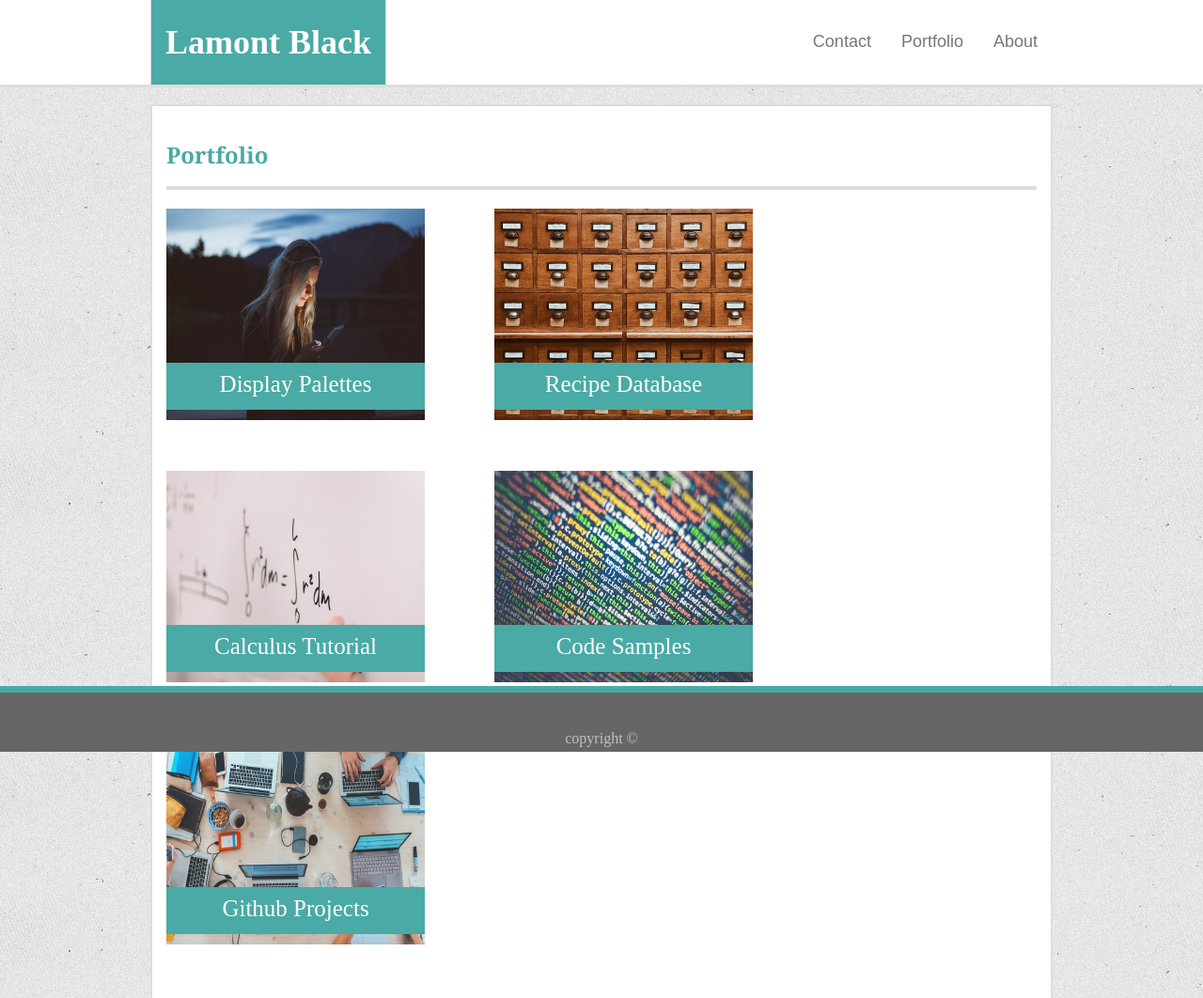
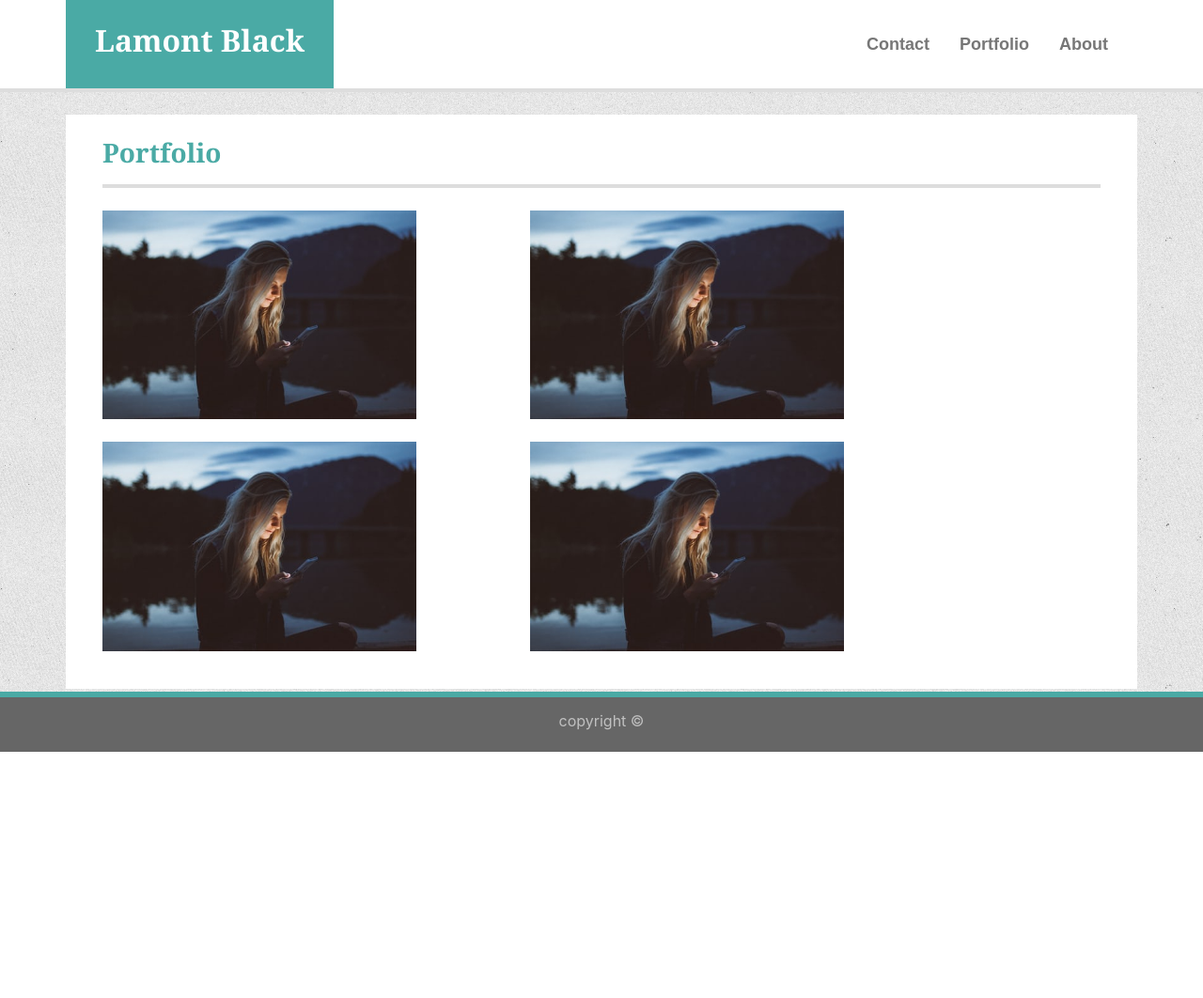
Before and after one commit to lamontblack1/Basic-Portfolio, a plain HTML site: page portfolio.html in a window 1280 px wide. Shown: the top 1062 px of the page at 94% size. After the commit the page ends 800 px from the top, so only its background shows below. Drawn offline with nearby package versions, Linux system fonts and the light colour scheme.

Commit message:
getting closer with portfolio

```diff
--- a/portfolio.html
+++ b/portfolio.html
@@ -1,68 +1,143 @@
-<!DOCTYPE html>
+<!doctype html>
 <html lang="en">
   <head>
-    <meta charset="UTF-8">
-    <meta name="viewport" content="width=device-width, initial-scale=1.0">
-    <title>| Lamont Black |</title>
-    <link rel="stylesheet" href="assets/css/style.css">
+    <!-- Required meta tags -->
+    <meta charset="utf-8">
+    <meta name="viewport" content="width=device-width, initial-scale=1, shrink-to-fit=no">
+
+    <!-- Bootstrap CSS -->
+    <link rel="stylesheet" href="https://cdn.jsdelivr.net/npm/bootstrap@4.6.0/dist/css/bootstrap.min.css" integrity="sha384-B0vP5xmATw1+K9KRQjQERJvTumQW0nPEzvF6L/Z6nronJ3oUOFUFpCjEUQouq2+l" crossorigin="anonymous">
+
+    <style>
+       ul, p, label, input {
+        font-family: Arial, Helvetica, sans-serif;
+        color: #777777;
+        font-size: large;
+      }
+
+
+       #MyName {
+            background-color: #4aaaa5;
+        }
+        h2, h3 {
+          font-family: Georgia, 'Times New Roman', Times, serif;
+        }
+        h3 {
+          color: #4aaaa5;
+        }
+        li a {
+          color:#777777;
+        }
+        ul {
+          font-size: large;
+          font-weight: 600;
+        }
+        #line {
+          background-color: #dddddd;
+        }
+        #profile-pic {
+          width: 17%;
+          /* margin-right: 10px;
+          margin-top: 6px; */
+          float: left;
+          /* display: inline-block; */ */
+        }
+
+        footer {
+          box-sizing: border-box;
+          background-color: #666666;
+          padding: 1%;
+          width: 100%;
+          height: 8%;
+          text-align: center;
+          position: fixed;
+          bottom: 0;
+          border-top: 6px solid  #4aaaa5;
+          color: silver;
+          z-index: 10;
+        }
+
+                /* #Main-Content {
+          background-color: white;
+          border-style: solid;
+          border-color:  #dddddd;
+          border-width: 4px;
+        } */
+
+    </style>
+    <title>Portfolio</title>
   </head>
-<body>
-    <!-- Header with type of nav bar -->
 
-    <!-- My name with green background -->
-    <header>
-        <div id="header-wrapper">
-            <div  id="your-name">
-                <h1>Lamont Black</h1>
+  <body background="./assets/images/background.png">
+    <!-- this is to stretch top all the way across with white background  -->
+    <div class="container-fluid bg-white">
+      <div class="container">
+          <!-- Title and Nav bar Row -->
+          <div class="row align-items-center">
+            <div id="MyName" class="col-3 pt-4 pb-4 text-white text-center">
+                <h2><b>Lamont Black</b></h2>
             </div>
-            <!-- Menu items -->
-            <ul id="menu-list">
-                <li class="nav-item"><a href="index.html">About</a></li>
-                <li class="nav-item"><a href="portfolio.html">Portfolio</a></li>
-                <li class="nav-item"><a href="contact.html">Contact</a></li>
+            <div class="col-5">
+
+            </div>
+            <!-- This column is Navbar column, right justified -->
+            <div class="col-4">
+              <ul class="nav justify-content-end">
+                <li class="nav-item">
+                  <a class="nav-link active" aria-current="page" href="contact.html">Contact</a>
+                </li>
+                <li class="nav-item">
+                  <a class="nav-link" href="portfolio.html">Portfolio</a>
+                </li>
+                <li class="nav-item">
+                  <a class="nav-link" href="index.html">About</a>
+                </li>
               </ul>
             </div>
-    </header>
-
-    <br>
-    <div id="main-content">
-        <h2 id="div-title">Portfolio</h2>
-        <!-- Image and label wrappers  -->
-        <div class="img-and-label">
-        <img class="portfolio-pic" src="./assets/images/GirlSmartphone.jpg" alt="My Profile Pic">
-            <div class="image-label">
-                Display Palettes
+          </div>
       </div>
     </div>
 
-        <div class="img-and-label">
-            <img class="portfolio-pic" src="./assets/images/Database.jpg" alt="My Profile Pic">
-            <div class="image-label">
-                Recipe Database
+  <!-- make a line across page below Title and Nav, only way I could figure to do it since border width wouldnt work  -->
+   <div id="line" class="container-fluid pt-1"></div>
+
+  <!-- Main Content div  -->
+    <div id="Main-Content" class="container bg-white mt-4 mb-5 pb-3">
+        <div class="row p-4">
+            <div class="col-12">
+                <!-- <div class="row mb-3"> -->
+                <h3><b>Portfolio</b></h3>
+                    <div id="line" class="container-fluid pt-1 mt-3"></div>
+                <!-- </div> -->
             </div>
         </div>
 
-        <div class="img-and-label">
-            <img class="portfolio-pic" src="./assets/images/Math.jpg" alt="My Profile Pic">
-                <div class="image-label">
-                    Calculus Tutorial
+        <div class="row px-4 mb-4">
+            <div class="col-md-4">
+                <img src="./assets/images/GirlSmartphone.jpg" class="img-fluid" alt="Responsive image">
+            </div>
+            <div class="col-md-1">
+
+            </div>
+            <div class="col-md-4">
+                <img src="./assets/images/GirlSmartphone.jpg" class="img-fluid" alt="Responsive image">
             </div>
         </div>
 
-        <div class="img-and-label">
-            <img class="portfolio-pic" src="./assets/images/Code.jpg" alt="My Profile Pic">
-                <div class="image-label">
-                    Code Samples
+        <div class="row px-4 mb-4">
+            <div class="col-md-4">
+                <img src="./assets/images/GirlSmartphone.jpg" class="img-fluid" alt="Responsive image">
+            </div>
+            <div class="col-md-1">
+
+            </div>
+            <div class="col-md-4">
+                <img src="./assets/images/GirlSmartphone.jpg" class="img-fluid" alt="Responsive image">
             </div>
         </div>
 
-        <div class="img-and-label">
-            <img class="portfolio-pic" src="./assets/images/WorkingTogether.jpg" alt="My Profile Pic">
-                <div class="image-label">
-                    Github Projects
+
         </div>
-        </div>
-
 
     </div>
 
```
Lines whose indentation alone changed are shown as unchanged.
